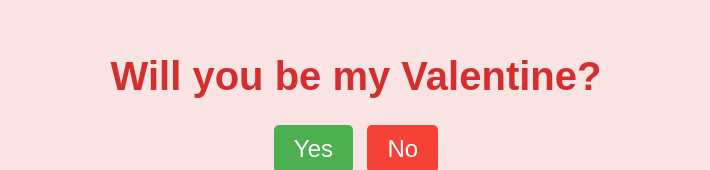
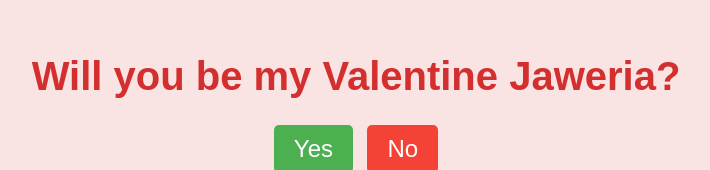
Before and after one commit to Tempest1xx/Test, a plain HTML site: page index.html in a window 1280 px wide. Shown: the part 138-308 px from the top of the page, without its empty margins (284-994 px from the left). Drawn offline with Linux system fonts and the light colour scheme.

Commit message:
Update index.html

```diff
--- a/index.html
+++ b/index.html
@@ -8,7 +8,7 @@
 </head>
 <body>
     <div class="container">
-        <h1>Will you be my Valentine?</h1>
+        <h1>Will you be my Valentine Jaweria?</h1>
         <div class="buttons">
             <button class="yes-button" onclick="handleYesClick()">Yes</button>
             <button class="no-button" onclick="handleNoClick()">No</button>
```
